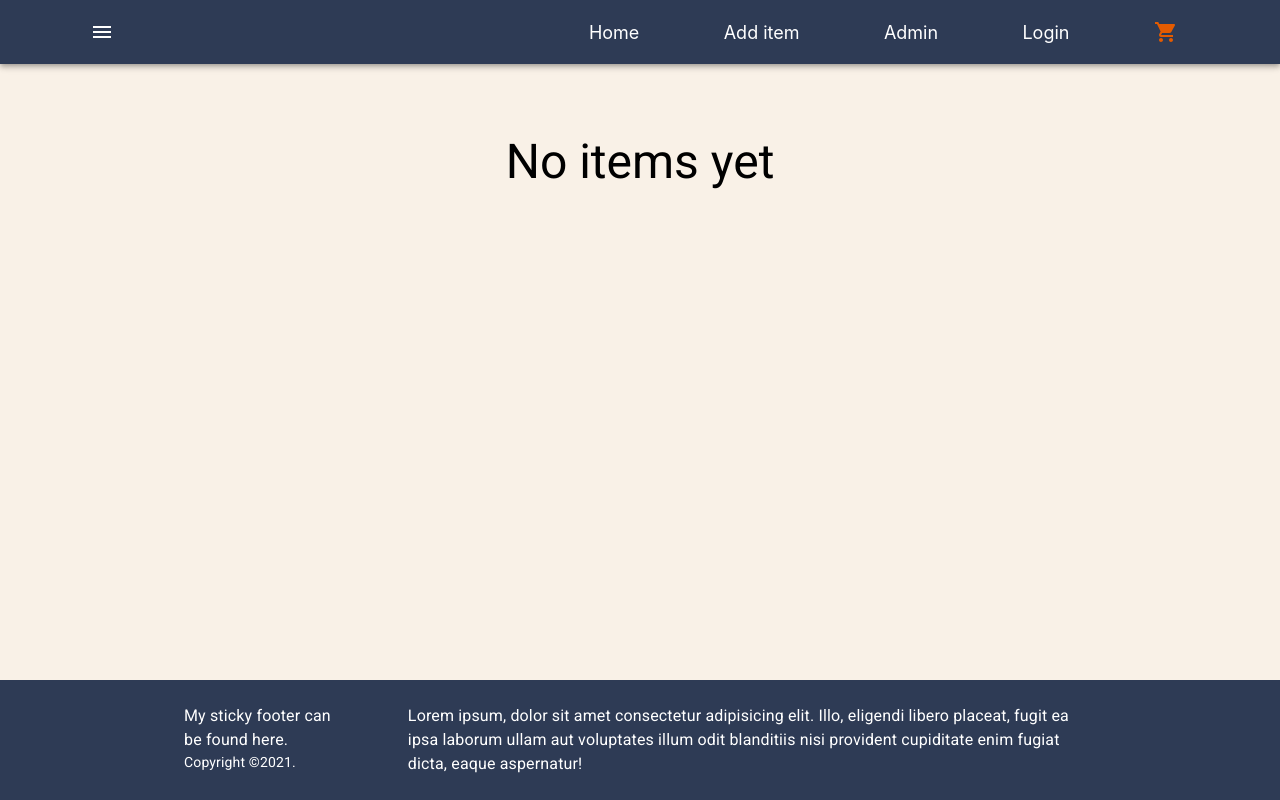
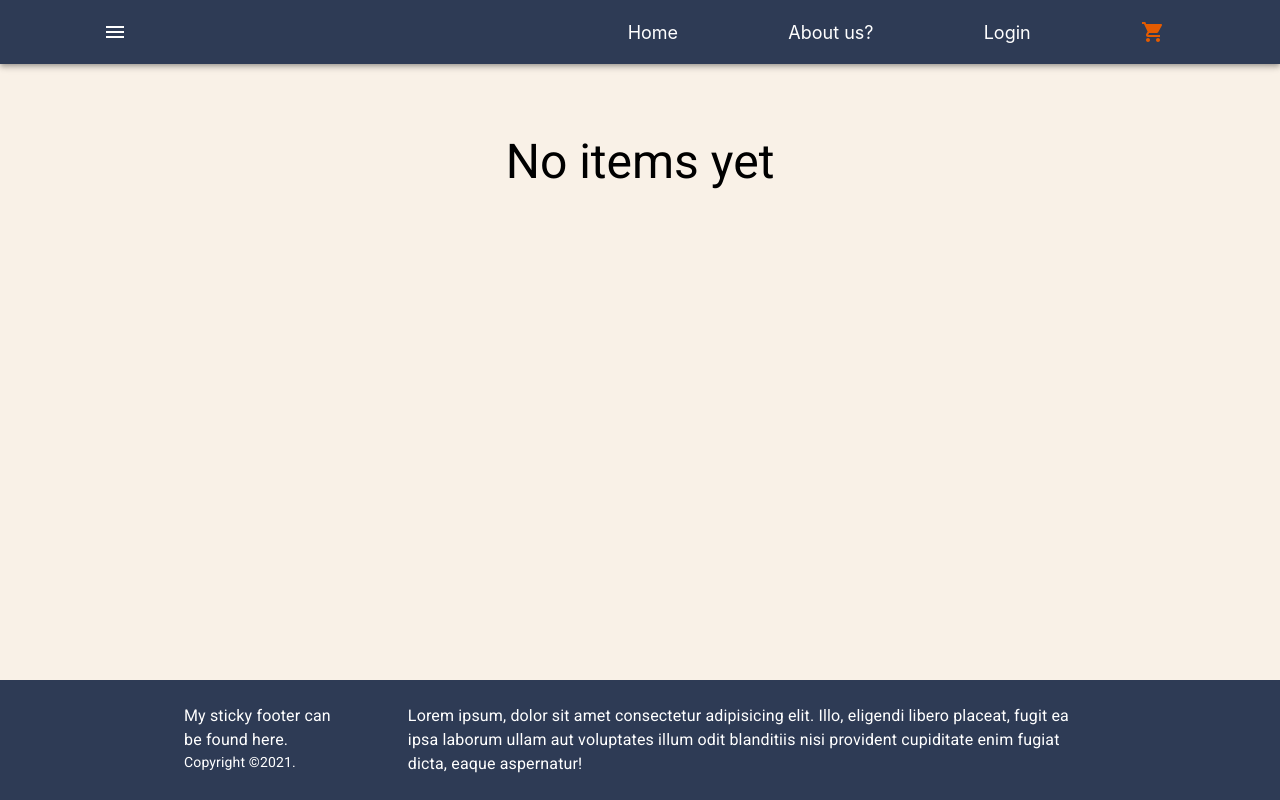
Before and after one commit to zhura0well/training-project-frontend, a React (Create React App) app: page /cart in a window 1280 px wide. Built offline with nearby package versions, Linux system fonts and the light colour scheme.

Commit message:
admin link fixed

```diff
--- a/src/App.js
+++ b/src/App.js
@@ -13,14 +13,14 @@ let persistor = persistStore(store)
 
 function App() {
 
-  const isAuthorized = document.cookie.replace(/(?:(?:^|.*;\s*)isAuthorized\s*=\s*([^;]*).*$)|^.*$/, "$1")
+  const roles = localStorage.getItem('roles') || ''
 
   return (
     <Provider store={store}>
       <PersistGate loading={null} persistor={persistor}>
         <BrowserRouter>
           <div className='app-wrapper'>
-            <Header isAuthorized={isAuthorized} />
+            <Header roles={roles} />
             <div className='app-content'>
               <Router />
             </div>
--- a/src/components/header/index.jsx
+++ b/src/components/header/index.jsx
@@ -4,7 +4,8 @@ import { Menu, ShoppingCart } from '@material-ui/icons'
 import PropTypes from 'prop-types'
 import { NavLink } from 'react-router-dom'
 import './styles.scss'
-const Header = ({ isAuthorized }) => {
+import { ROLE } from '../../clientConfig'
+const Header = ({ roles }) => {
 
 
   return (
@@ -25,14 +26,20 @@ const Header = ({ isAuthorized }) => {
             <NavLink className='link' activeClassName='link-active' exact to='/'>
               Home
             </NavLink>
+            <NavLink className='link' activeClassName='link-active' exact to='/about'>
+              About us?
+            </NavLink>
+            {roles.includes(ROLE.MODER) &&
             <NavLink className='link' activeClassName='link-active' exact to='/add-item'>
               Add item
-            </NavLink>
-            <NavLink className='link' activeClassName='link-active' exact to='/admin/all-users'>
-              Admin
-            </NavLink>
+            </NavLink>}
+            {roles.includes(ROLE.ADMIN) &&
+              <NavLink className='link' activeClassName='link-active' exact to='/admin/all-users'>
+                Admin
+              </NavLink>}
+
             <NavLink exact to='/login' className='link' activeClassName='link-active'>
-              {!isAuthorized ? 'Login' : 'Logout'}
+              {!roles ? 'Login' : 'Logout'}
             </NavLink>
             <NavLink exact to='/cart' className='link' activeClassName='link-active'>
               <IconButton
@@ -51,6 +58,6 @@ const Header = ({ isAuthorized }) => {
     </header>)
 }
 
-Header.propTypes = { isAuthorized: PropTypes.string }
+Header.propTypes = { roles: PropTypes.string }
 
 export default Header
```
